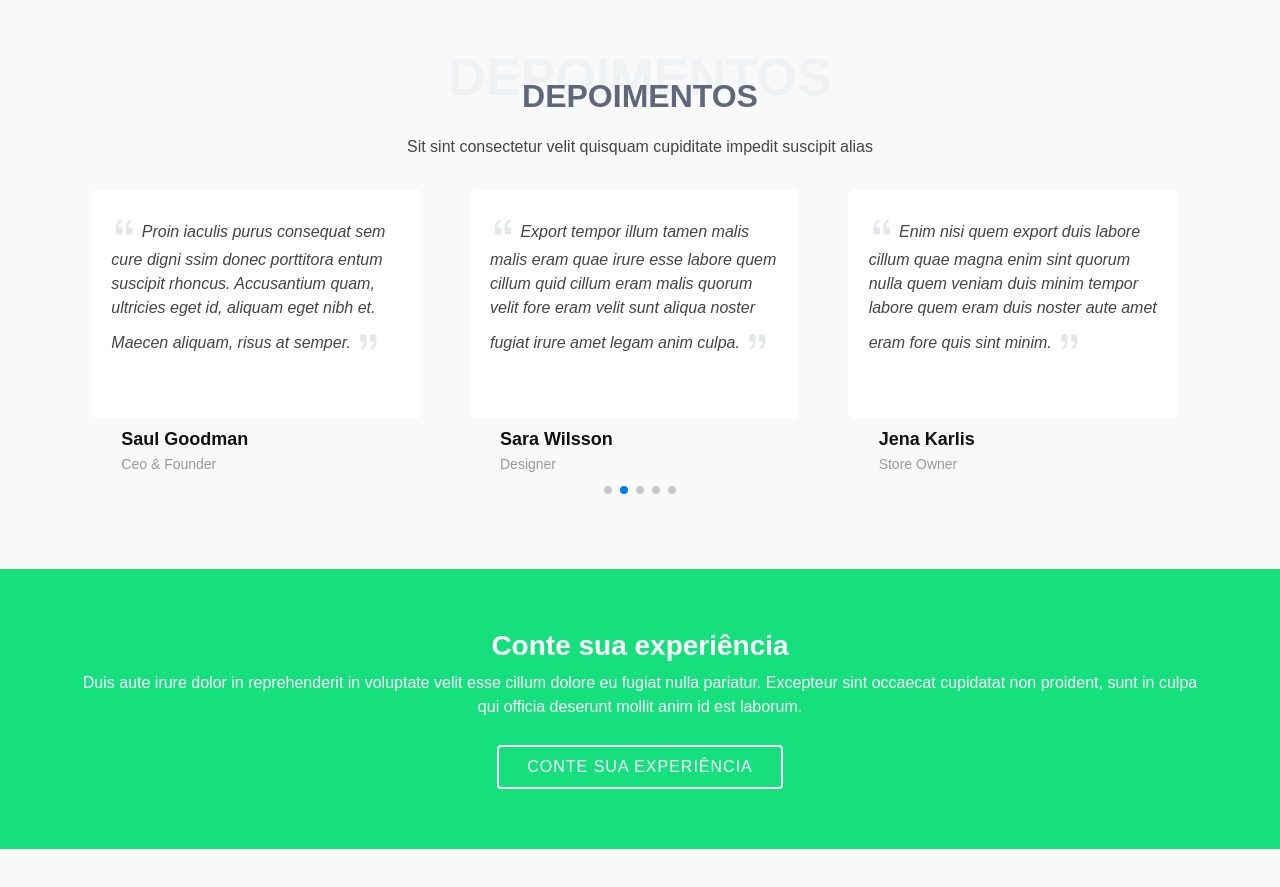
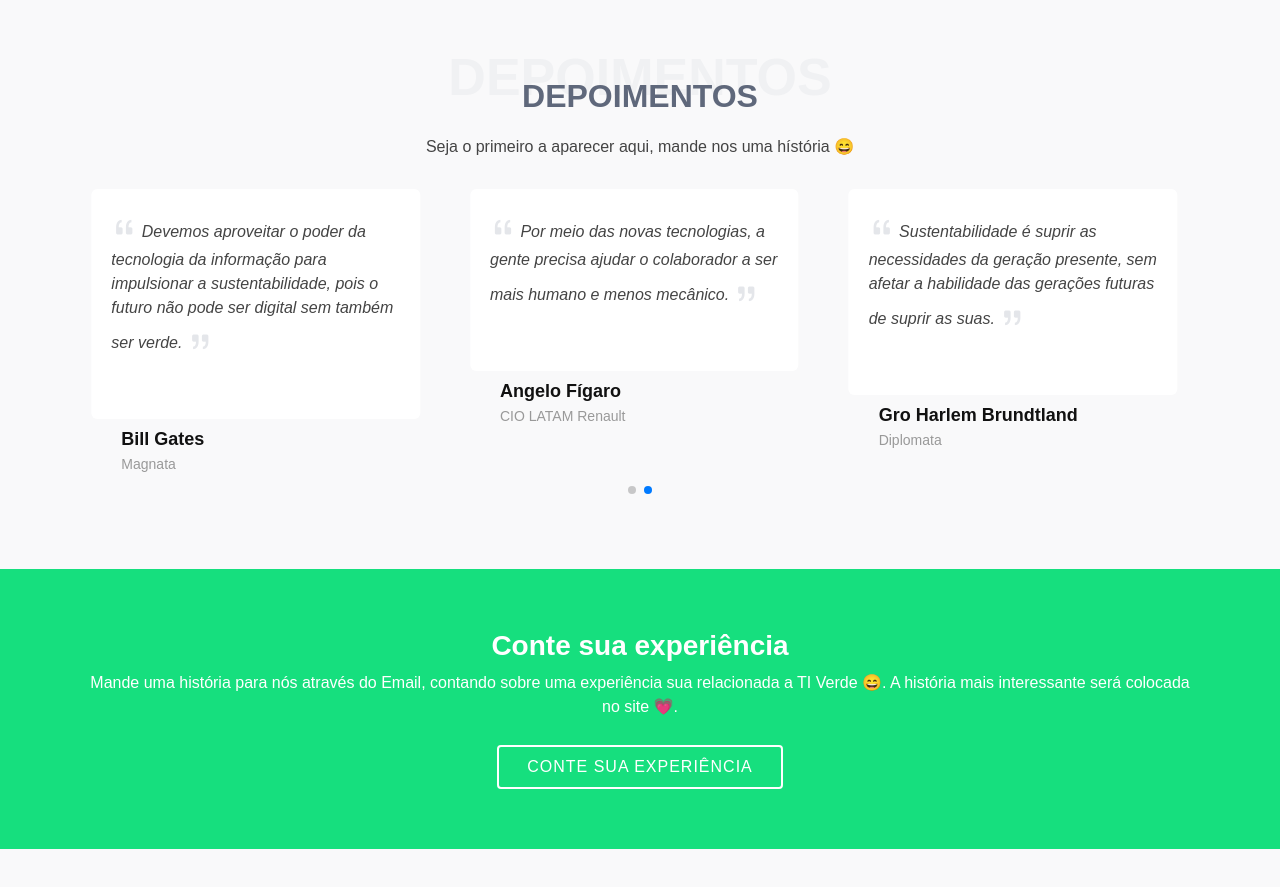
Before and after one commit to IsaacLouzeiro/faverti, a Vue app: page / in a window 1280 px wide. Shown: the part 5640-6527 px from the top of the page. Built offline with nearby package versions, Linux system fonts and the light colour scheme.

Commit message:
finalizando a secao de depoimentos

```diff
--- a/src/components/ExperienceSection.vue
+++ b/src/components/ExperienceSection.vue
@@ -12,6 +12,32 @@
 
     // Import Swiper styles
     export default {
+        data() {
+          return {
+            testimonials: [
+              {
+                name: "Bill Gates",
+                testimonial: "Devemos aproveitar o poder da tecnologia da informação para impulsionar a sustentabilidade, pois o futuro não pode ser digital sem também ser verde.",
+                business: "Magnata"
+              },
+              {
+                name: "Angelo Fígaro",
+                testimonial: "Por meio das novas tecnologias, a gente precisa ajudar o colaborador a ser mais humano e menos mecânico.",
+                business: "CIO LATAM Renault"
+              },
+              {
+                name: "Gro Harlem Brundtland",
+                testimonial: "Sustentabilidade é suprir as necessidades da geração presente, sem afetar a habilidade das gerações futuras de suprir as suas.",
+                business: "Diplomata"
+              },
+              {
+                name: "Jeffrey Sachs",
+                testimonial: "Desenvolvimento sustentável significa prosperidade globalmente compartilhada e ambientalmente sustentável.",
+                business: "Economista"
+              }
+            ]
+          }
+        },
         components: {
         Swiper,
         SwiperSlide,
@@ -40,13 +66,13 @@
             <div class="section-title">
                 <span>Depoimentos</span>
                 <h2>Depoimentos</h2>
-                <p>Sit sint consectetur velit quisquam cupiditate impedit suscipit alias</p>
+                <p>Seja o primeiro a aparecer aqui, mande nos uma hístória &#128516;</p>
             </div>
 
             <swiper
                 :modules="modules"
                 :speed= 600
-                :loop= true
+                :loop= false
                 :autoplay="{ delay: 5000, disableOnInteraction: false }"
                 :breakpoints="{320: { slidesPerView: 1, spaceBetween: 20 }, 1200: { slidesPerView: 3, spaceBetween: 20}}"
 
@@ -55,60 +81,18 @@
                 @swiper="onSwiper"
                 @slideChange="onSlideChange"
             >
-                <swiper-slide>
+                <swiper-slide
+                  v-for="testimonial in testimonials"
+                  :key="testimonial"
+                >
                     <div class="testimonial-item">
                         <p>
-                            <i class="bi bi-quote"></i>
-                        Proin iaculis purus consequat sem cure digni ssim donec porttitora entum suscipit rhoncus. Accusantium quam, ultricies eget id, aliquam eget nibh et. Maecen aliquam, risus at semper.
-                        <i class="bi bi-quote" style="transform: rotate(180deg); display: inline-block;"></i>
+                          <i class="bi bi-quote"></i>
+                          {{ testimonial.testimonial }}
+                          <i class="bi bi-quote" style="transform: rotate(180deg); display: inline-block;"></i>
                         </p>
-                        <h3>Saul Goodman</h3>
-                        <h4>Ceo &amp; Founder</h4>
-                    </div>
-                </swiper-slide><!-- End testimonial item -->
-                <swiper-slide>
-                    <div class="testimonial-item">
-                        <p>
-                            <i class="bi bi-quote"></i>
-                        Export tempor illum tamen malis malis eram quae irure esse labore quem cillum quid cillum eram malis quorum velit fore eram velit sunt aliqua noster fugiat irure amet legam anim culpa.
-                        <i class="bi bi-quote" style="transform: rotate(180deg); display: inline-block;"></i>
-                        </p>
-                        <h3>Sara Wilsson</h3>
-                        <h4>Designer</h4>
-                    </div>
-                </swiper-slide><!-- End testimonial item -->
-                <swiper-slide>
-                    <div class="testimonial-item">
-                        <p>
-                            <i class="bi bi-quote"></i>
-                        Enim nisi quem export duis labore cillum quae magna enim sint quorum nulla quem veniam duis minim tempor labore quem eram duis noster aute amet eram fore quis sint minim.
-                        <i class="bi bi-quote" style="transform: rotate(180deg); display: inline-block;"></i>
-                        </p>
-                        <h3>Jena Karlis</h3>
-                        <h4>Store Owner</h4>
-                    </div>
-                </swiper-slide><!-- End testimonial item -->
-                <swiper-slide>
-                    <div class="testimonial-item">
-                        <p>
-                        <i class="bi bi-quote"></i>
-                        Fugiat enim eram quae cillum dolore dolor amet nulla culpa multos export minim fugiat minim velit minim dolor enim duis veniam ipsum anim magna sunt elit fore quem dolore labore illum veniam.
-                        <i class="bi bi-quote" style="transform: rotate(180deg); display: inline-block;"></i>
-                        </p>
-                        <h3>Matt Brandon</h3>
-                        <h4>Freelancer</h4>
-                    </div>
-                </swiper-slide><!-- End testimonial item -->
-
-                <swiper-slide>
-                    <div class="testimonial-item">
-                        <p>
-                        <i class="bi bi-quote"></i>
-                        Quis quorum aliqua sint quem legam fore sunt eram irure aliqua veniam tempor noster veniam enim culpa labore duis sunt culpa nulla illum cillum fugiat legam esse veniam culpa fore nisi cillum quid.
-                        <i class="bi bi-quote" style="transform: rotate(180deg); display: inline-block;"></i>
-                        </p>
-                        <h3>John Larson</h3>
-                        <h4>Entrepreneur</h4>
+                        <h3>{{ testimonial.name }}</h3>
+                        <h4>{{ testimonial.business }}</h4>
                     </div>
                 </swiper-slide><!-- End testimonial item -->
             </swiper>
@@ -120,8 +104,8 @@
       <div class="container">
         <div class="text-center">
           <h3>Conte sua experiência</h3>
-          <p> Duis aute irure dolor in reprehenderit in voluptate velit esse cillum dolore eu fugiat nulla pariatur. Excepteur sint occaecat cupidatat non proident, sunt in culpa qui officia deserunt mollit anim id est laborum.</p>
-          <a class="cta-btn" href="#">Conte sua experiência</a>
+          <p>Mande uma história para nós através do Email, contando sobre uma experiência sua relacionada a TI Verde &#128516;. A história mais interessante será colocada no site &#128151;.</p>
+          <a class="cta-btn" href="mailto:faverti@gmail.com">Conte sua experiência</a>
         </div>
       </div>
     </section><!-- End Cta Section -->
@@ -243,5 +227,6 @@
 .cta .cta-btn:hover {
   background: #206bfb;
   border-color: #206bfb;
+  color: #fff!important;
 }
 </style>
```
